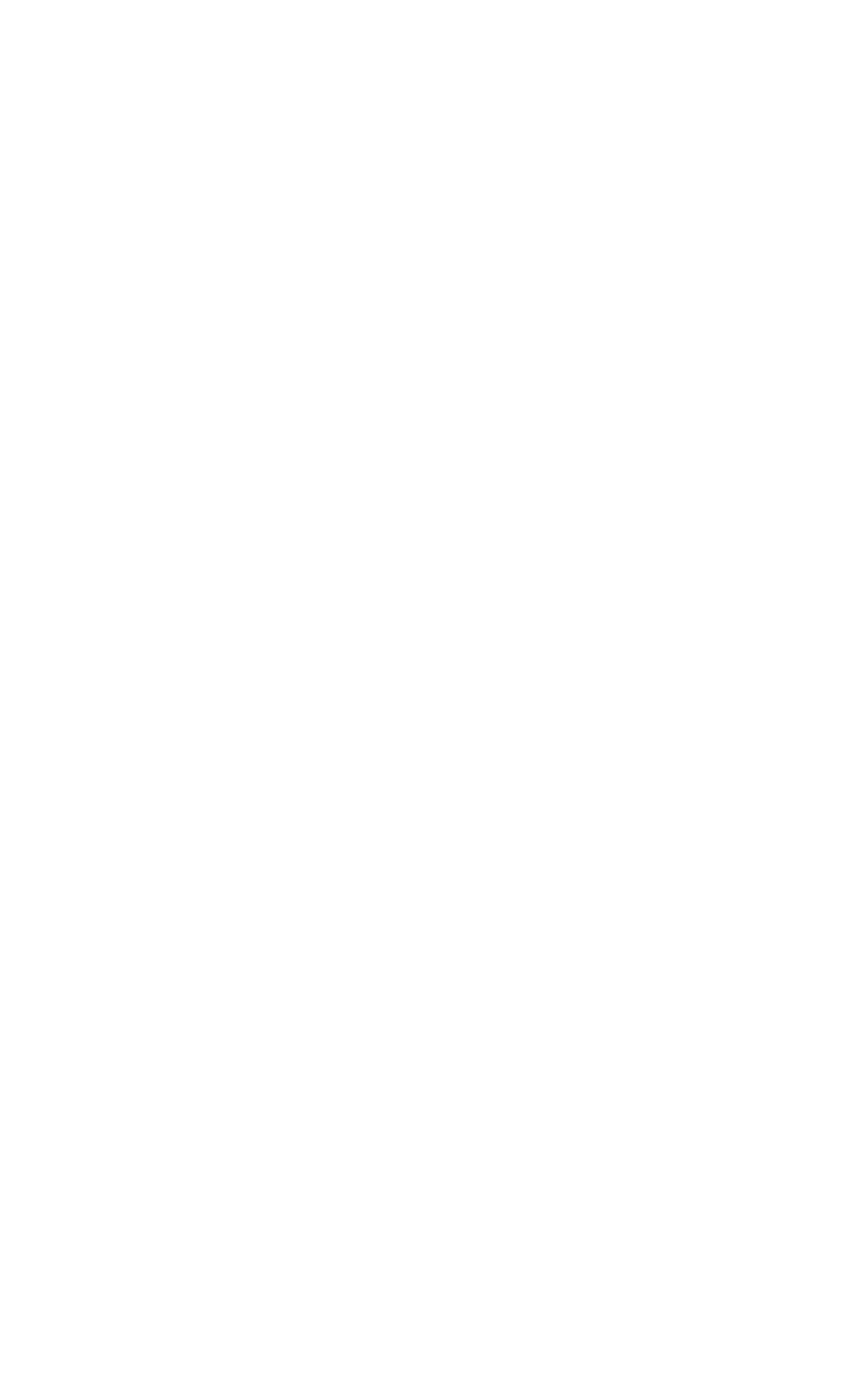
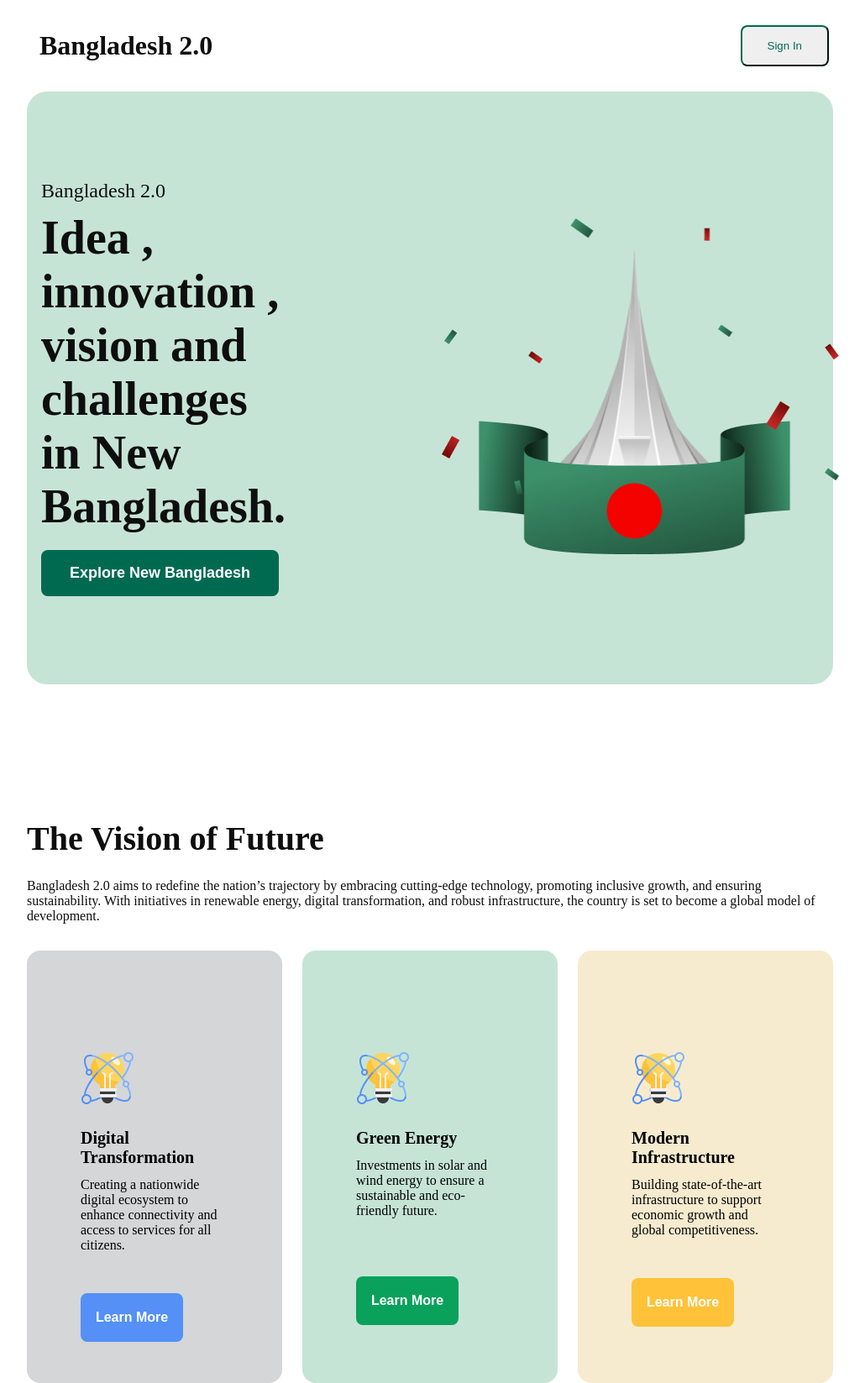
Before and after one commit to Rakib-76/My-First-Assignment, a plain HTML site: page index.html in a window 1280 px wide. Shown: the whole page at 84% size, without its empty margins (128-1158 px from the left). Before the commit the page ends 800 px from the top, so only its background shows below. Drawn offline with Linux system fonts and the light colour scheme.

Commit message:
add first work

```diff
--- a/index.html
+++ b/index.html
@@ -4,14 +4,63 @@
     <meta charset="UTF-8">
     <meta name="viewport" content="width=device-width, initial-scale=1.0">
     <title>Assignment-1</title>
+    <link rel="preconnect" href="https://fonts.googleapis.com">
+<link rel="preconnect" href="https://fonts.gstatic.com" crossorigin>
+<link href="https://fonts.googleapis.com/css2?family=Fira+Sans:ital,wght@0,100;0,200;0,300;0,400;0,500;0,600;0,700;0,800;0,900;1,100;1,200;1,300;1,400;1,500;1,600;1,700;1,800;1,900&display=swap" rel="stylesheet">
     <link rel="stylesheet" href="style/style.css">
 </head>
 <body>
     <header>
-
+        <section id="navigate">
+            <nav class="nav-flexible">
+                <ul>
+                <li ><a class="nav-left" href="">Bangladesh 2.0</a></li>
+                <li><a class="nav-right" href=""><button class="nav-bar">Sign In</button></a></li>
+                </ul>
+            </nav>
+        </section>
+        <section class="banners">
+            <div class="banner">
+                <div class="banner-text">
+                    <p class="banner-title">Bangladesh 2.0</p>
+                    <h2 class="banner-sub-title">Idea , innovation ,
+                        vision and challenges in New Bangladesh.</h2>
+                    <button class="btn-primary">Explore New Bangladesh</button>
+                </div>
+                <div class="banner-images">
+                    <img class="banner-image" src="assets/hero.png" alt="image">
+                </div>
+            </div>
+        </section>
     </header>
     <main>
-
+        <section id="future">
+            <h1 class="vision-title">The Vision of Future</h3>
+                <p class="vision-description">Bangladesh 2.0 aims to redefine the nation’s trajectory by embracing cutting-edge technology, promoting inclusive growth, and ensuring sustainability. With initiatives in renewable energy, digital transformation, and robust infrastructure, the country is set to become a global model of development.</p>
+                <!-- father -->
+                <div class="container">
+                    <div class="card card-1">
+                            <img class="imag" src="assets/card-icon.png" alt="image">
+                        <h4 class="card-title">Digital Transformation</h4>
+                        <p class="card-description">Creating a nationwide digital ecosystem to enhance connectivity and access to services for all citizens.</p>
+                        <button class="btn btn-1">Learn More</button>
+                    </div>
+                    <div class="card card-2">
+                        <img class="imag" src="assets/card-icon.png" alt="image">
+                        <h4 class="card-title">Green Energy</h4>
+                        <p class="card-description">Investments in solar and wind energy to ensure a sustainable and eco-friendly future.</p>
+                        <button class="btn btn-2">Learn More</button>
+                    </div>
+                    <div class="card card-3">
+                        <img class="imag" src="assets/card-icon.png" alt="image">
+                        <h4 class="card-title">Modern Infrastructure</h4>
+                        <p class="card-description">Building state-of-the-art infrastructure to support economic growth and global competitiveness.</p>
+                        <button class="btn btn-3">Learn More</button>
+                    </div>
+                    <!-- tomorrow -->
+                    <!-- father -->
+                </div>
+        </section>
     </main>
     <footer>
 
--- a/style/style.css
+++ b/style/style.css
@@ -0,0 +1,288 @@
+/* font style  */
+.fira-sans-thin {
+    font-family: "Fira Sans", serif;
+    font-weight: 100;
+    font-style: normal;
+  }
+
+  .fira-sans-extralight {
+    font-family: "Fira Sans", serif;
+    font-weight: 200;
+    font-style: normal;
+  }
+
+  .fira-sans-light {
+    font-family: "Fira Sans", serif;
+    font-weight: 300;
+    font-style: normal;
+  }
+
+  .fira-sans-regular {
+    font-family: "Fira Sans", serif;
+    font-weight: 400;
+    font-style: normal;
+  }
+
+  .fira-sans-medium {
+    font-family: "Fira Sans", serif;
+    font-weight: 500;
+    font-style: normal;
+  }
+
+  .fira-sans-semibold {
+    font-family: "Fira Sans", serif;
+    font-weight: 600;
+    font-style: normal;
+  }
+
+  .fira-sans-bold {
+    font-family: "Fira Sans", serif;
+    font-weight: 700;
+    font-style: normal;
+  }
+
+  .fira-sans-extrabold {
+    font-family: "Fira Sans", serif;
+    font-weight: 800;
+    font-style: normal;
+  }
+
+  .fira-sans-black {
+    font-family: "Fira Sans", serif;
+    font-weight: 900;
+    font-style: normal;
+  }
+
+  .fira-sans-thin-italic {
+    font-family: "Fira Sans", serif;
+    font-weight: 100;
+    font-style: italic;
+  }
+
+  .fira-sans-extralight-italic {
+    font-family: "Fira Sans", serif;
+    font-weight: 200;
+    font-style: italic;
+  }
+
+  .fira-sans-light-italic {
+    font-family: "Fira Sans", serif;
+    font-weight: 300;
+    font-style: italic;
+  }
+
+  .fira-sans-regular-italic {
+    font-family: "Fira Sans", serif;
+    font-weight: 400;
+    font-style: italic;
+  }
+
+  .fira-sans-medium-italic {
+    font-family: "Fira Sans", serif;
+    font-weight: 500;
+    font-style: italic;
+  }
+
+  .fira-sans-semibold-italic {
+    font-family: "Fira Sans", serif;
+    font-weight: 600;
+    font-style: italic;
+  }
+
+  .fira-sans-bold-italic {
+    font-family: "Fira Sans", serif;
+    font-weight: 700;
+    font-style: italic;
+  }
+
+  .fira-sans-extrabold-italic {
+    font-family: "Fira Sans", serif;
+    font-weight: 800;
+    font-style: italic;
+  }
+
+  .fira-sans-black-italic {
+    font-family: "Fira Sans", serif;
+    font-weight: 900;
+    font-style: italic;
+  }
+
+
+  *{
+    margin: 0px;
+  }
+/* font style  */
+
+/* shared-style */
+#navigate{
+  margin: 10px;
+}
+  nav ul{
+    display: flex;
+    margin: 30px 125px;
+    justify-content: space-between;
+    align-items: center;
+  }
+  ul li{
+    list-style: none;
+  }
+  li a{
+    text-decoration: none;
+
+  }
+  .nav-right{
+    margin-right: 30px;
+  }
+  .nav-left{
+    font-weight: 700;
+    font-size: 32px;
+    color: #0E0E0E;
+  }
+  .nav-bar{
+    border-radius: 8px;
+    border-color: #006A50;
+    color: #006A50;
+    padding: 15px 30px;
+  }
+  .btn-primary{
+    font-weight: 600;
+    font-size: 18px;
+    color: #FFFFFF;
+    background-color: #006A50;
+    padding: 17px 34px;
+    border: none;
+    border-radius: 8px;
+  }
+/* shared-style */
+
+.banner{
+    margin: 0px 160px;
+    width: 1260px 560px;
+    background-color: #C6E4D6;
+    display: flex;
+    justify-content: center;
+    align-items: center;
+    border-radius: 24px;
+
+}
+/* child */
+.banner-title{
+    font-weight: 500px;
+    font-size: 24px;
+    color: #0E0E0E;
+    margin-bottom: 0px;
+}
+.banner-sub-title{
+    font-weight: 700px;
+    font-size: 56px;
+    color: #0E0E0E;
+    margin-bottom: 20px;
+    margin-top: 10px;
+}
+/* child */
+
+/* father */
+.banner-text{
+    margin: 105px;
+    width: 622px 326px;
+}
+.banner-image{
+    width: 475px;
+    height: 400px;
+    margin: 80px;
+}
+/* 2nd section */
+
+    #future{
+        margin: 160px;
+        height: 500px;
+}
+    .vision-title{
+        font-weight: 700;
+        font-size: 40px;
+        color: #0E0E0E;
+    }
+    .vision-description{
+        font-weight: 400;
+        font-size: 16px;
+        color: #0E0E0E;
+    }
+    .container{
+        display: flex;
+        justify-content: space-between;
+        align-items: center;
+        width: 0px 325px;
+        gap: 24px;
+        margin-top: 32px;
+    }
+    .card{
+        padding: 120px 32px;
+        border-radius: 16px;
+        width: 410px;
+        height: 275px;
+    }
+    .card-1{
+        background-color: #D5D6D8;
+    }
+    /* card-1 */
+    /* shared image style */
+    .image{
+        width: 62px;
+        height: 62px;
+        position: relative;
+        padding: 32px 314px 230px;
+    }
+    .card-2{
+        background-color: #C6E4D6;
+    }
+    .card-3{
+        background-color: #F7EBCF;
+    }
+    /* button */
+    .btn{
+        background-color: #5490F5;
+        color: white;
+        border-radius: 8px;
+        padding: 20px 11px;
+        margin-top: 24px;
+        width: 122px;
+        font-weight: 600;
+        font-size: 16px;
+        border: none;
+        margin-left: 32px;
+    }
+
+    .btn-2{
+        background-color: #09A15C;
+        margin-top: 45px;
+    }
+
+    .btn-3{
+        background-color: #FFC239;
+
+    }
+    /* enter-button */
+    .card-description{
+        margin: 12px 32px 24px 32px;
+        font-weight: 400;
+        font-size: 16px;
+
+    }
+    .card-title{
+        margin: 24px 32px 12px 32px;
+        font-weight: 700;
+        font-size: 20px;
+
+    }
+    .imag{
+        margin-left: 32px;
+        margin-top: 0px;
+    }
+    .vision-description{
+        margin-top: 24px;
+        margin-bottom: 32px;
+        font-weight: 400;
+        font-size: 16px;
+
+    }
+    /* tomorrow */
```
Also changed, not shown: assets/al-jazeera.png (added), assets/card-icon.png (added), assets/facebook.png (added), assets/hero.png (added), assets/instagram.png (added), assets/quote-bg.png (added), assets/satelite.png (added), assets/x.png (added).
